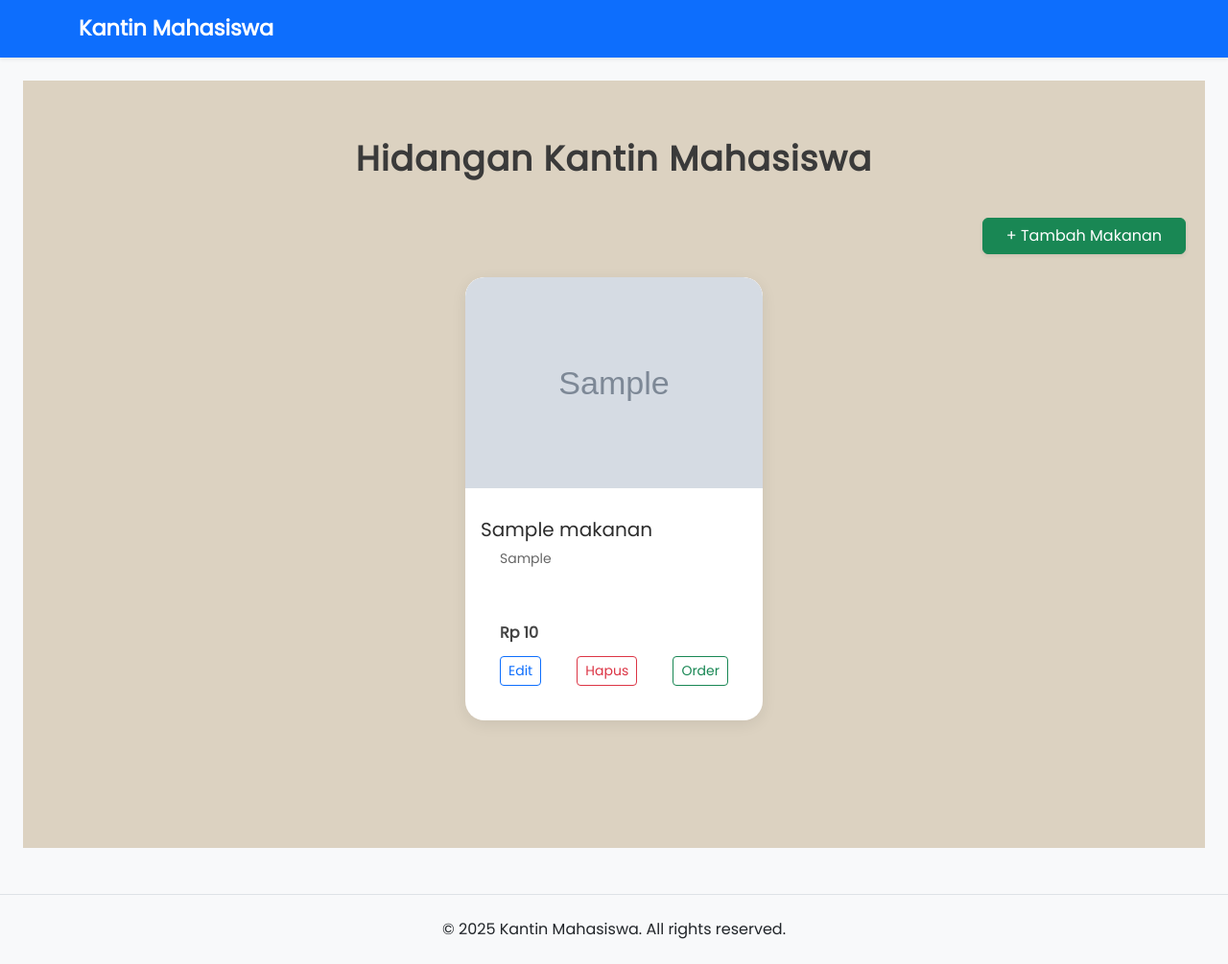
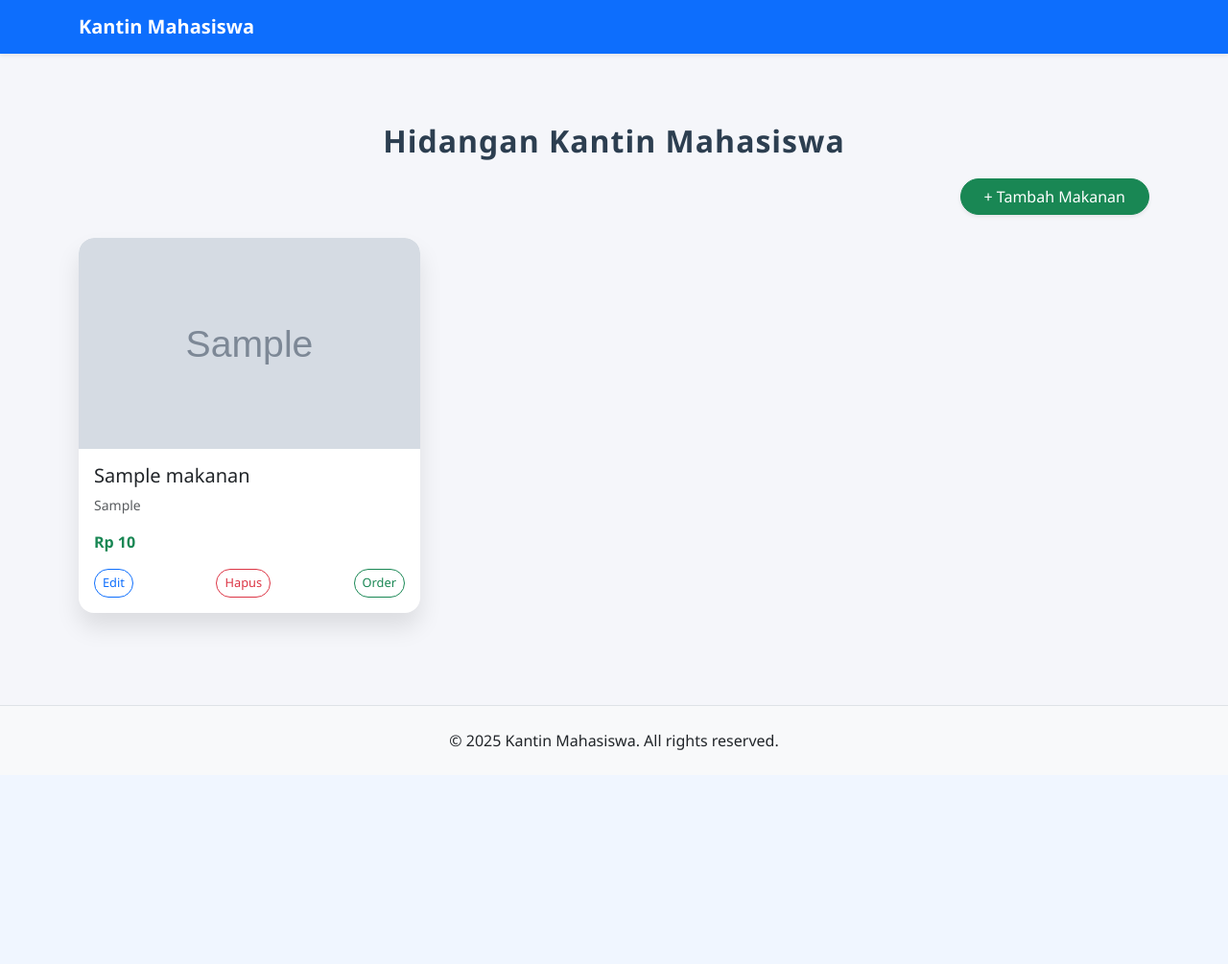
Before and after one commit to michaelsanaty/kantin-mahasiwa, a CodeIgniter app: page /kantin-mahasiswa/index.php/makanan/index in a window 1280 px wide. Shown: the whole page at 96% size. After the commit the page ends 782 px from the top, so only its background shows below. Run offline with CodeIgniter, Linux system fonts and the light colour scheme; tables that the repository leaves empty or names only in its code hold one stand-in row (values such as "Sample post"); grey boxes marked "Sample" are stand-in pictures.

Commit message:
final projeck

```diff
--- a/application/controllers/Makanan.php
+++ b/application/controllers/Makanan.php
@@ -13,8 +13,26 @@ class Makanan extends CI_Controller {
 
     public function index()
     {
+        $jenis = $this->input->get('jenis');
         $data['title'] = 'Daftar Makanan';
-        $data['makanan'] = $this->Makanan_model->get_all();
+        $data['makanan'] = $this->Makanan_model->get_all($jenis);
+        $data['kategori'] = $this->Makanan_model->get_kategori();
+        $data['jenis_makanan'] = $this->Makanan_model->get_jenis_makanan();
+        $data['selected_jenis'] = $jenis;
+
+        $this->load->view('layout/header', $data);
+        $this->load->view('makanan/index', $data);
+        $this->load->view('layout/footer');
+    }
+
+    public function filter_by_kategori($kategori)
+    {
+        $jenis = $this->input->get('jenis');
+        $data['title'] = 'Daftar Makanan - ' . ucfirst($kategori);
+        $data['makanan'] = $this->Makanan_model->get_by_kategori($kategori, $jenis);
+        $data['kategori'] = $this->Makanan_model->get_kategori();
+        $data['jenis_makanan'] = $this->Makanan_model->get_jenis_makanan();
+        $data['selected_jenis'] = $jenis;
 
         $this->load->view('layout/header', $data);
         $this->load->view('makanan/index', $data);
@@ -24,9 +42,11 @@ class Makanan extends CI_Controller {
     public function create()
     {
         $data['title'] = 'Tambah Makanan';
+        $data['kategori'] = $this->Makanan_model->get_kategori();
+        $data['jenis_makanan'] = ['Makanan Berat', 'Makanan Ringan', 'Minuman'];
 
         $this->load->view('layout/header', $data);
-        $this->load->view('makanan/tambah');
+        $this->load->view('makanan/tambah', $data);
         $this->load->view('layout/footer');
     }
 
@@ -35,6 +55,8 @@ class Makanan extends CI_Controller {
         $nama       = $this->input->post('nama_makanan');
         $deskripsi  = $this->input->post('deskripsi');
         $harga      = $this->input->post('harga');
+        $kategori   = $this->input->post('kategori');
+        $jenis_makanan = $this->input->post('jenis_makanan');
         $gambar     = '';
 
         if ($_FILES['gambar']['name']) {
@@ -55,10 +77,12 @@ class Makanan extends CI_Controller {
         }
 
         $data = [
-            'nama_makanan' => $nama,
-            'deskripsi'    => $deskripsi,
-            'harga'        => $harga,
-            'gambar'       => $gambar
+            'nama_makanan'   => $nama,
+            'deskripsi'      => $deskripsi,
+            'harga'          => $harga,
+            'kategori'       => $kategori,
+            'jenis_makanan'  => $jenis_makanan,
+            'gambar'         => $gambar
         ];
 
         $this->Makanan_model->insert($data);
@@ -69,13 +93,12 @@ class Makanan extends CI_Controller {
     public function edit($id)
     {
         $makanan = $this->Makanan_model->get_by_id($id);
-
-        if (!$makanan) {
-            show_404();
-        }
+        if (!$makanan) show_404();
 
         $data['title'] = 'Edit Makanan';
         $data['makanan'] = $makanan;
+        $data['kategori'] = $this->Makanan_model->get_kategori();
+        $data['jenis_makanan'] = ['Makanan Berat', 'Makanan Ringan', 'Minuman'];
 
         $this->load->view('layout/header', $data);
         $this->load->view('makanan/edit', $data);
@@ -87,6 +110,8 @@ class Makanan extends CI_Controller {
         $nama       = $this->input->post('nama_makanan');
         $deskripsi  = $this->input->post('deskripsi');
         $harga      = $this->input->post('harga');
+        $kategori   = $this->input->post('kategori');
+        $jenis_makanan = $this->input->post('jenis_makanan');
         $gambar     = $this->input->post('gambar_lama');
 
         if ($_FILES['gambar']['name']) {
@@ -111,10 +136,12 @@ class Makanan extends CI_Controller {
         }
 
         $data = [
-            'nama_makanan' => $nama,
-            'deskripsi'    => $deskripsi,
-            'harga'        => $harga,
-            'gambar'       => $gambar
+            'nama_makanan'   => $nama,
+            'deskripsi'      => $deskripsi,
+            'harga'          => $harga,
+            'kategori'       => $kategori,
+            'jenis_makanan'  => $jenis_makanan,
+            'gambar'         => $gambar
         ];
 
         $this->Makanan_model->update($id, $data);
@@ -125,7 +152,6 @@ class Makanan extends CI_Controller {
     public function delete($id)
     {
         $makanan = $this->Makanan_model->get_by_id($id);
-
         if ($makanan && $makanan->gambar && file_exists('./uploads/' . $makanan->gambar)) {
             unlink('./uploads/' . $makanan->gambar);
         }
@@ -138,7 +164,6 @@ class Makanan extends CI_Controller {
     public function order($id)
     {
         $makanan = $this->Makanan_model->get_by_id($id);
-
         if (!$makanan) show_404();
 
         $data['title'] = 'Form Order';
--- a/application/models/Makanan_model.php
+++ b/application/models/Makanan_model.php
@@ -3,28 +3,60 @@ defined('BASEPATH') OR exit('No direct script access allowed');
 
 class Makanan_model extends CI_Model
 {
-    public function get_all()
+    // Ambil semua data makanan, bisa ditambahkan filter jenis jika diperlukan
+    public function get_all($jenis = null)
     {
+        if ($jenis) {
+            $this->db->where('jenis_makanan', $jenis);
+        }
+
         return $this->db->order_by('id', 'DESC')->get('makanan')->result();
     }
 
+    // Ambil makanan berdasarkan kategori, bisa juga filter jenis
+    public function get_by_kategori($kategori, $jenis = null)
+    {
+        $this->db->where('kategori', $kategori);
+        if ($jenis) {
+            $this->db->where('jenis_makanan', $jenis);
+        }
+
+        return $this->db->order_by('id', 'DESC')->get('makanan')->result();
+    }
+
+    // Insert data makanan
     public function insert($data)
     {
         return $this->db->insert('makanan', $data);
     }
 
+    // Ambil data makanan berdasarkan ID
     public function get_by_id($id)
     {
         return $this->db->get_where('makanan', ['id' => $id])->row();
     }
 
+    // Update data makanan berdasarkan ID
     public function update($id, $data)
     {
         return $this->db->where('id', $id)->update('makanan', $data);
     }
 
+    // Hapus data makanan berdasarkan ID
     public function delete($id)
     {
         return $this->db->delete('makanan', ['id' => $id]);
     }
+
+    // Ambil daftar kategori unik (untuk dropdown filter)
+    public function get_kategori()
+    {
+        return $this->db->distinct()->select('kategori')->get('makanan')->result();
+    }
+
+    // ✅ Tambahan: Ambil daftar jenis makanan unik (untuk dropdown filter)
+    public function get_jenis_makanan()
+    {
+        return $this->db->distinct()->select('jenis_makanan')->get('makanan')->result();
+    }
 }
--- a/application/views/makanan/edit.php
+++ b/application/views/makanan/edit.php
@@ -1,5 +1,3 @@
-<?php $this->load->view('layout/header'); ?>
-
 <div class="container py-5">
   <!-- Heading + Back Button -->
   <div class="d-flex justify-content-between align-items-center mb-4">
@@ -59,5 +57,3 @@
     <?= form_close() ?>
   </div>
 </div>
-
-<?php $this->load->view('layout/footer'); ?>
--- a/application/views/makanan/index.php
+++ b/application/views/makanan/index.php
@@ -1,36 +1,88 @@
-<div class="container-menu">
-    <h2 class="menu-title">Hidangan Kantin Mahasiswa</h2>
+<?php defined('BASEPATH') OR exit('No direct script access allowed'); ?>
+<!DOCTYPE html>
+<html lang="id">
+<head>
+  <meta charset="UTF-8">
+  <title>Galeri Makanan</title>
+  <link href="https://cdn.jsdelivr.net/npm/bootstrap@5.3.3/dist/css/bootstrap.min.css" rel="stylesheet">
+  <style>
+    body {
+        background: #f5f6fa;
+        font-family: 'Segoe UI', sans-serif;
+    }
 
-    <!-- Tombol Tambah Makanan -->
+    .menu-title {
+        font-size: 2rem;
+        font-weight: 700;
+        color: #2c3e50;
+        margin-bottom: 20px;
+    }
+
+    .shadow-3d {
+        transition: all 0.3s ease-in-out;
+        box-shadow: 0 15px 25px rgba(0, 0, 0, 0.1);
+        border-radius: 16px;
+    }
+
+    .shadow-3d:hover {
+        transform: translateY(-8px);
+        box-shadow: 0 25px 40px rgba(0, 0, 0, 0.2);
+    }
+
+    .btn-sm {
+        font-size: 0.8rem;
+    }
+
+    .card-img-top {
+        height: 220px;
+        object-fit: cover;
+        border-top-left-radius: 16px;
+        border-top-right-radius: 16px;
+    }
+
+    .card-body {
+        display: flex;
+        flex-direction: column;
+    }
+  </style>
+</head>
+<body>
+
+<div class="container py-5">
+
+    <!-- Judul Halaman -->
+    <h2 class="menu-title text-center">Hidangan Kantin Mahasiswa</h2>
+
+    <!-- Tombol Tambah -->
     <div class="text-end mb-4">
-        <a href="<?= site_url('makanan/create') ?>" class="btn btn-success shadow-sm px-4">+ Tambah Makanan</a>
+        <a href="<?= site_url('makanan/create') ?>" class="btn btn-success shadow-sm px-4 rounded-pill">+ Tambah Makanan</a>
     </div>
 
+
     <!-- Galeri Makanan -->
-    <div class="menu-grid">
+    <div class="row g-4">
         <?php if (empty($makanan)) : ?>
             <div class="col-12">
                 <div class="alert alert-warning text-center shadow-sm">Belum ada data makanan.</div>
             </div>
         <?php else : ?>
             <?php foreach ($makanan as $m) : ?>
-                <div class="menu-card">
-                    <!-- Gambar Makanan -->
-                    <img src="<?= base_url('uploads/' . $m->gambar) ?>" alt="<?= htmlspecialchars($m->nama_makanan) ?>">
+                <div class="col-md-4 col-sm-6">
+                    <div class="card shadow-3d h-100 border-0 overflow-hidden">
+                        <img src="<?= base_url('uploads/' . $m->gambar) ?>" class="card-img-top" alt="<?= htmlspecialchars($m->nama_makanan) ?>">
 
-                    <div class="p-3 d-flex flex-column flex-grow-1">
-                        <!-- Nama & Deskripsi -->
-                        <h3><?= htmlspecialchars($m->nama_makanan) ?></h3>
-                        <p><?= nl2br(htmlspecialchars($m->deskripsi)) ?></p>
+                        <div class="card-body">
+                            <h5 class="card-title"><?= htmlspecialchars($m->nama_makanan) ?></h5>
+                            <p class="card-text text-muted small"><?= nl2br(htmlspecialchars($m->deskripsi)) ?></p>
 
-                        <!-- Harga dan Tombol CRUD -->
-                        <div class="price-order mt-auto">
-                            <span class="price">Rp <?= number_format($m->harga, 0, ',', '.') ?></span>
+                            <div class="mt-auto">
+                                <p class="fw-bold text-success">Rp <?= number_format($m->harga, 0, ',', '.') ?></p>
 
-                            <div class="d-flex justify-content-between mt-2">
-                                <a href="<?= site_url('makanan/edit/' . $m->id) ?>" class="btn btn-sm btn-outline-primary">Edit</a>
-                                <a href="<?= site_url('makanan/delete/' . $m->id) ?>" class="btn btn-sm btn-outline-danger" onclick="return confirm('Hapus makanan ini?')">Hapus</a>
-                                <a href="<?= site_url('makanan/order/' . $m->id) ?>" class="btn btn-sm btn-outline-success">Order</a>
+                                <div class="d-flex justify-content-between">
+                                    <a href="<?= site_url('makanan/edit/' . $m->id) ?>" class="btn btn-outline-primary btn-sm rounded-pill">Edit</a>
+                                    <a href="<?= site_url('makanan/delete/' . $m->id) ?>" class="btn btn-outline-danger btn-sm rounded-pill" onclick="return confirm('Hapus makanan ini?')">Hapus</a>
+                                    <a href="<?= site_url('makanan/order/' . $m->id) ?>" class="btn btn-outline-success btn-sm rounded-pill">Order</a>
+                                </div>
                             </div>
                         </div>
                     </div>
@@ -39,3 +91,6 @@
         <?php endif; ?>
     </div>
 </div>
+
+</body>
+</html>
--- a/application/views/order/form.php
+++ b/application/views/order/form.php
@@ -1,5 +1,3 @@
-<?php $this->load->view('layout/header'); ?>
-
 <style>
     .order-card {
         background: #fff;
@@ -102,5 +100,3 @@
   document.getElementById("jumlah").addEventListener("input", updateTotal);
   window.addEventListener("load", updateTotal);
 </script>
-
-<?php $this->load->view('layout/footer'); ?>
--- a/application/views/order/pembayaran.php
+++ b/application/views/order/pembayaran.php
@@ -1,5 +1,3 @@
-<?php $this->load->view('layout/header'); ?>
-
 <style>
     .payment-card {
         background: #fff;
@@ -144,5 +142,3 @@
     }
   });
 </script>
-
-<?php $this->load->view('layout/footer'); ?>
```
Also changed, not shown: application/views/makanan/tambah.php (+11 -5 lines), application/views/order/selesai.php (+67 -3 lines), uploads/1750186674_nasi-padang.jpg (deleted), uploads/1750186703_nasi-goreng.jpg (deleted), uploads/1752766565_istockphoto-2152051004-1024x1024.jpg (added), uploads/1752842971_Sop-Ayam-Kampung-.jpg (added), uploads/1752843518_gule_kambing.jpg (added).
